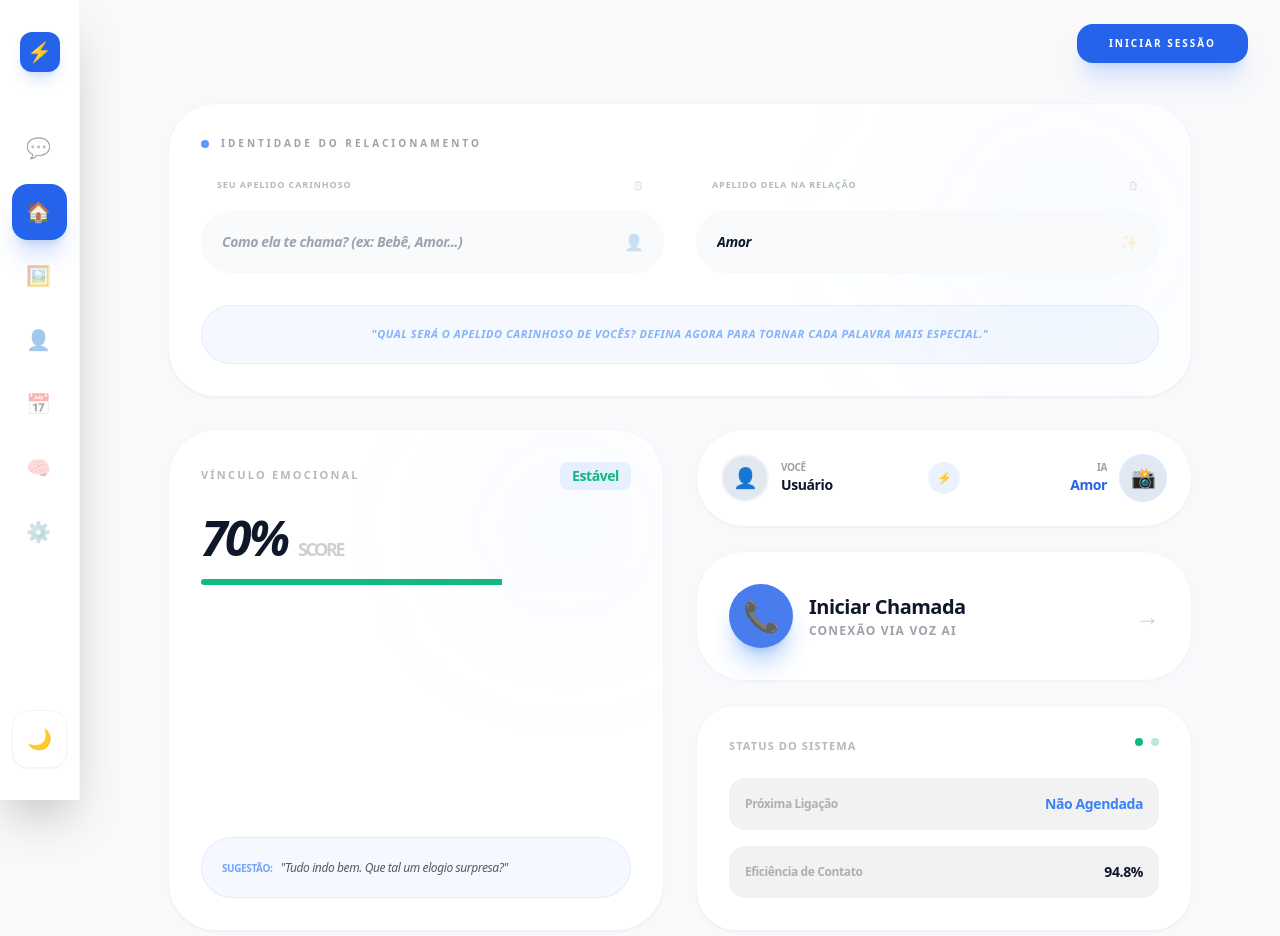
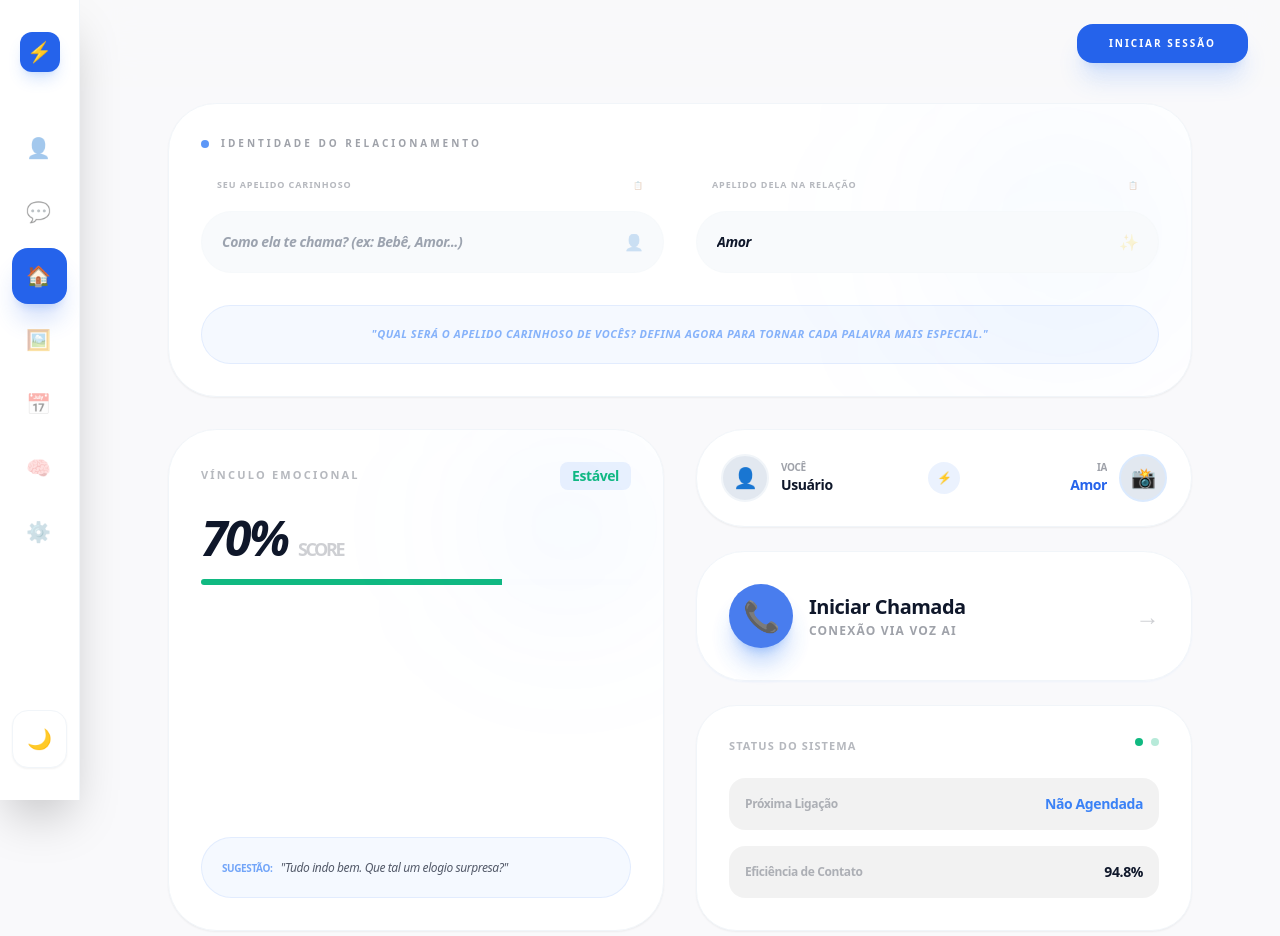
Before and after one commit to maxteel122343/chamaamor, a React (Vite) app: page / in a window 1280 px wide. Shown: the top 936 px of the page. Built offline with nearby package versions, Linux system fonts and the light colour scheme.

Commit message:
style: move contacts icon to top of sidebar

```diff
--- a/components/SetupScreen.tsx
+++ b/components/SetupScreen.tsx
@@ -515,10 +515,10 @@ export const SetupScreen: React.FC<SetupScreenProps> = ({ profile, setProfile, o
                 {/* Navigation Links */}
                 <nav className="flex-1 w-full px-3 space-y-2 overflow-y-auto no-scrollbar">
                     {[
+                        { id: 'contacts', label: 'Contatos', icon: '👤' },
                         { id: 'chats', label: 'Chats', icon: '💬' },
                         { id: 'dashboard', label: 'Início', icon: '🏠' },
                         { id: 'gallery', label: 'Galeria', icon: '🖼️' },
-                        { id: 'contacts', label: 'Contatos', icon: '👤' },
                         { id: 'calendar', label: 'Agenda', icon: '📅' },
                         { id: 'memory', label: 'Memória', icon: '🧠' },
                         { id: 'config', label: 'Ajustes', icon: '⚙️' }
```
